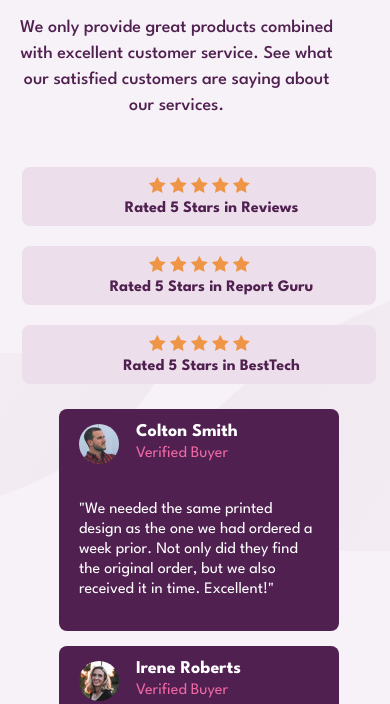
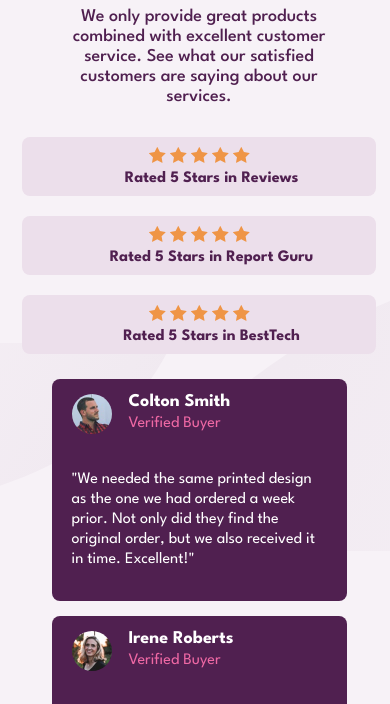
Before and after one commit to bijaylaxmibehera/social-proof-section, a plain HTML site: page index.html in a window 390 px wide. Shown: the part 130-834 px from the top of the page. Drawn offline with Linux system fonts and the light colour scheme.

Commit message:
minor change

```diff
--- a/styles.css
+++ b/styles.css
@@ -162,7 +162,7 @@ body {
         width: 100%;
         margin-left: 4px;
         margin-top: 25px;
-        margin-bottom: 30px;
+        margin-bottom: 50px;
     }
 
     .heading-container {
@@ -174,8 +174,13 @@ body {
         font-size: 35px;
         margin: auto;
         line-height: 34px;
+        margin-bottom: 10px;
     }
-
+    .heading-container p{
+        max-width: 80%;
+        margin: auto;
+        line-height: 20px;
+    }
     .review-container {
         padding: 20px 0px;
         margin: 0;
@@ -215,7 +220,7 @@ body {
     }
 
     .box {
-        width: 240px;
+        width: 255px;
         height: auto;
         padding: 15px 20px;
         margin-right: 0;
```
